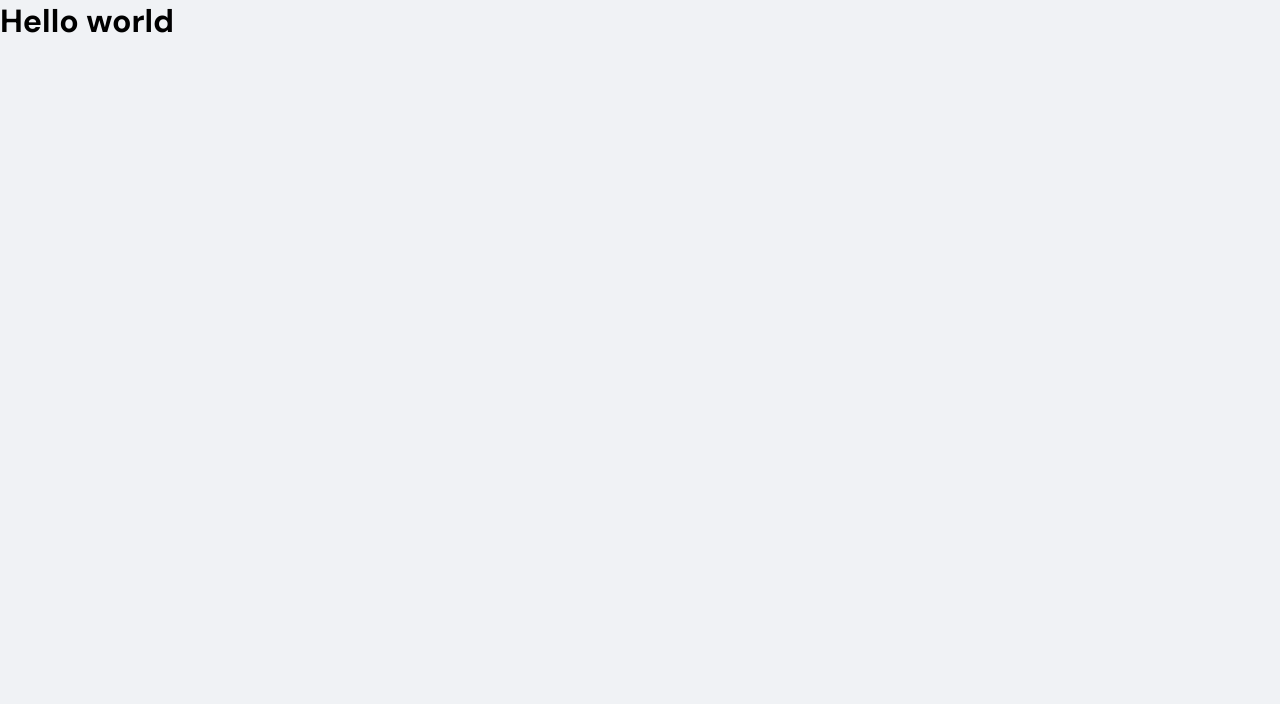
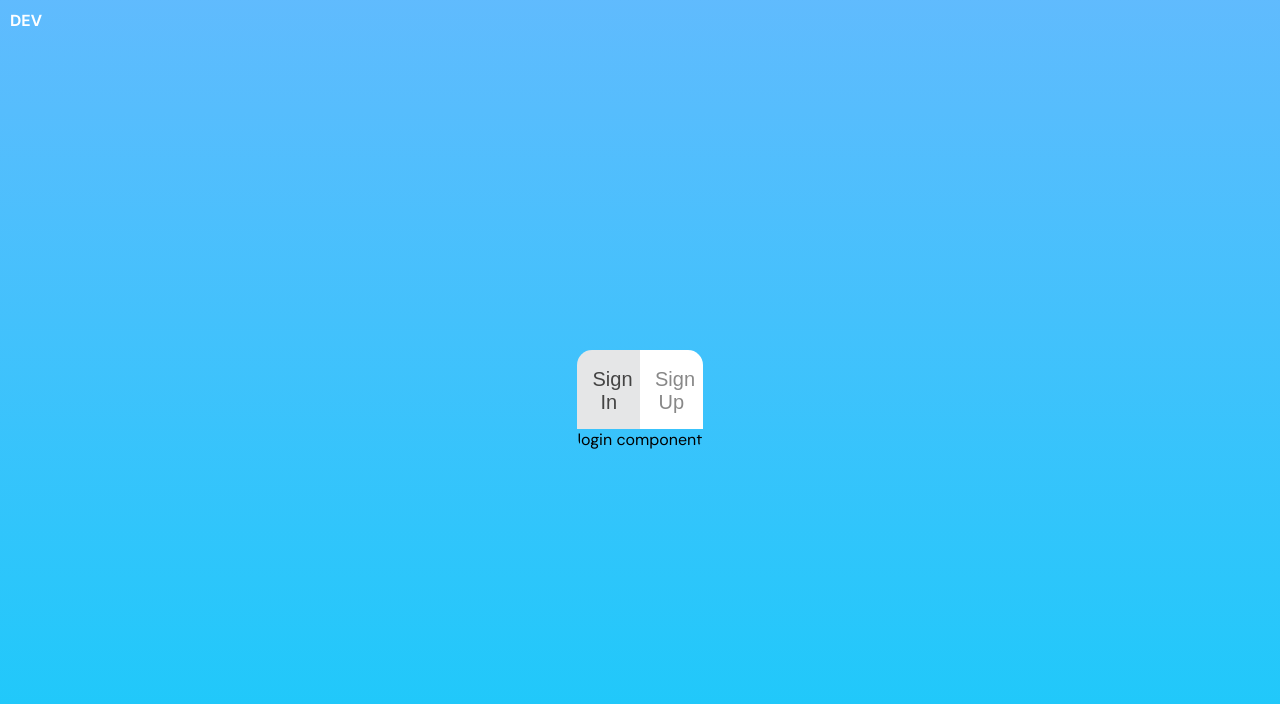
Before and after one commit to FranciscoJavierMartin/Chatty, a React (Vite) app: page / in a window 1280 px wide. Shown: the top 704 px of the page. Built offline with nearby package versions, Linux system fonts and the light colour scheme.

Commit message:
Show auth tabs

```diff
--- a/package.json
+++ b/package.json
@@ -15,7 +15,8 @@
   "dependencies": {
     "react": "^18.2.0",
     "react-dom": "^18.2.0",
-    "react-loading-skeleton": "^3.1.0"
+    "react-loading-skeleton": "^3.1.0",
+    "react-router-dom": "^6.4.4"
   },
   "devDependencies": {
     "@types/react": "^18.0.24",
--- a/src/App.tsx
+++ b/src/App.tsx
@@ -1,10 +1,12 @@
+import { BrowserRouter } from 'react-router-dom';
+import AppRouter from './routes';
 import './styles/app.scss';
 
 function App() {
   return (
-    <div>
-      <h1>Hello world</h1>
-    </div>
+    <BrowserRouter>
+      <AppRouter />
+    </BrowserRouter>
   );
 }
 
--- /dev/null
+++ b/src/pages/auth/auth-tabs/AuthTabs.scss
@@ -0,0 +1,90 @@
+.container-wrapper {
+  width: 100vw;
+  min-height: 100vh;
+  display: grid;
+  justify-content: center;
+  align-content: center;
+  padding: 15px;
+  background-repeat: no-repeat;
+  background-size: cover;
+  background-position: center;
+  position: relative;
+  z-index: 1;
+
+  .environment {
+    position: absolute;
+    padding: 10px;
+    color: $white-1;
+    font-weight: 900;
+  }
+
+  &::before {
+    content: '';
+    display: block;
+    position: absolute;
+    z-index: -1;
+    width: 100%;
+    height: 100%;
+    top: 0;
+    left: 0;
+    background: linear-gradient(to bottom, $primary-1, $primary-2);
+    opacity: 0.9;
+  }
+
+  &-auth {
+    display: flex;
+    justify-content: center;
+    flex-direction: column;
+    text-align: left;
+
+    .tabs {
+      margin: 30px auto;
+      max-width: 500px;
+      overflow: hidden;
+      position: relative;
+      padding: 0;
+      border-top-left-radius: 15px;
+      border-top-right-radius: 15px;
+      border-bottom-right-radius: 15px;
+      border-bottom-left-radius: 15px;
+
+      .tab-group {
+        list-style: none;
+        padding: 0;
+        margin: 0;
+
+        .active button {
+          background: $white-3;
+          color: $gray-2;
+        }
+
+        li button,
+        .forgot-password,
+        .reset-password {
+          display: block;
+          text-decoration: none;
+          padding: 15px;
+          background: $white-1;
+          color: $gray-1;
+          font-size: 20px;
+          float: left;
+          width: 50%;
+          border: none;
+          text-align: center;
+          border-top: 3px solid transparent;
+          transition: all 0.4s ease-in-out;
+        }
+      }
+
+      .tab-item {
+        padding: 30px 0 0;
+      }
+
+      .tabs-forgot-password {
+        height: 240px;
+        border-bottom-right-radius: 15px;
+        border-bottom-left-radius: 15px;
+      }
+    }
+  }
+}
--- /dev/null
+++ b/src/pages/auth/auth-tabs/AuthTabs.tsx
@@ -0,0 +1,26 @@
+import './AuthTabs.scss';
+
+export default function AuthTabs(): JSX.Element {
+  return (
+    <>
+      <div className="container-wrapper">
+        <div className="environment">DEV</div>
+        <div className="container-wrapper-auth">
+          <div className="tabs">
+            <div className="tabs-auth">
+              <ul className="tab-group">
+                <li className="tab active">
+                  <button className="login">Sign In</button>
+                </li>
+                <li className="tab">
+                  <button className="signup">Sign Up</button>
+                </li>
+              </ul>
+              <div className="tab-item">login component</div>
+            </div>
+          </div>
+        </div>
+      </div>
+    </>
+  );
+}
--- /dev/null
+++ b/src/routes.tsx
@@ -0,0 +1,17 @@
+import React, { JSXElementConstructor, ReactElement } from 'react';
+import { useRoutes } from 'react-router-dom';
+import AuthTabs from './pages/auth/auth-tabs/AuthTabs';
+
+export default function AppRouter(): ReactElement<
+  any,
+  string | JSXElementConstructor<any>
+> | null {
+  const elements = useRoutes([
+    {
+      path: '',
+      element: <AuthTabs />,
+    },
+  ]);
+
+  return elements;
+}
```
Also changed, not shown: 1 other file (tests, documents, lock files or other folders).
